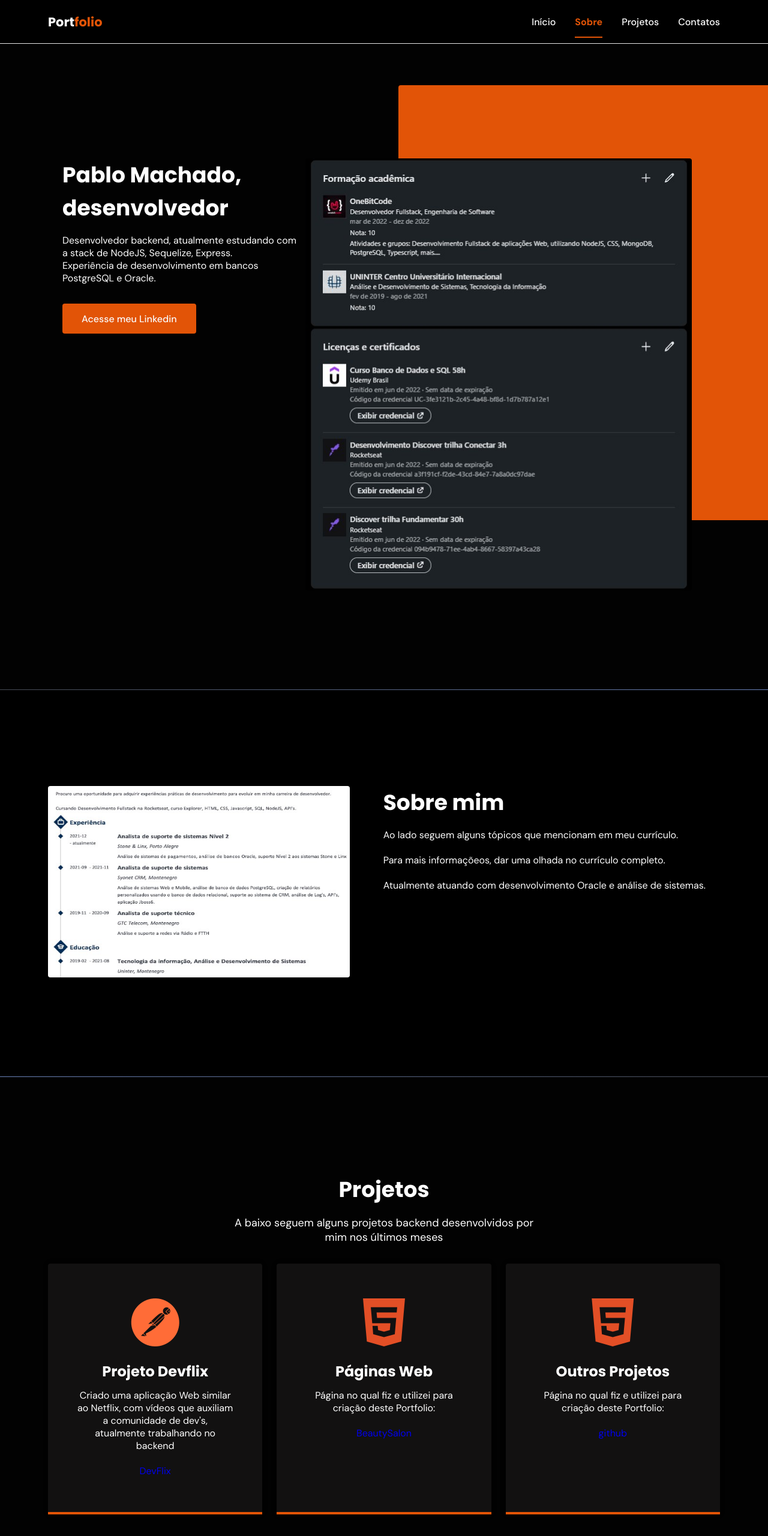
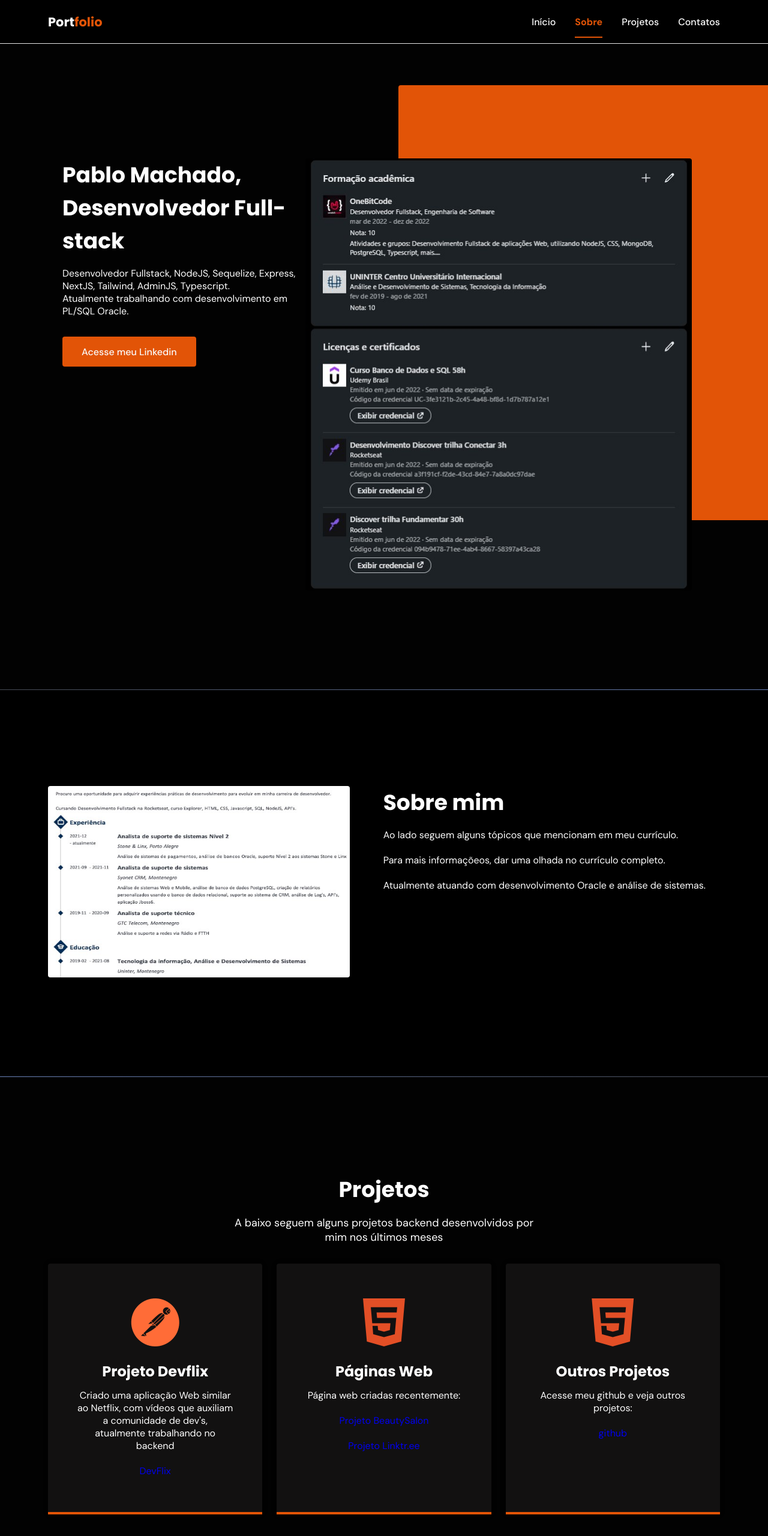
Before and after one commit to henriquessf/portfolio, a plain HTML site: page index.html in a window 1280 px wide. Shown: the top 2560 px of the page at 60% size. Drawn offline with nearby package versions, Linux system fonts and the light colour scheme; files whose address does not match are found by name.

Commit message:
alterado html

```diff
--- a/index.html
+++ b/index.html
@@ -58,13 +58,13 @@
           </div>
           <div class="text">
             <h2 class="title">
-              Pablo Machado, desenvolvedor
+              Pablo Machado, Desenvolvedor Full-stack
             </h2>
             <p>
-              Desenvolvedor backend, atualmente estudando com a stack de NodeJS,
-              Sequelize, Express.
+              Desenvolvedor Fullstack, NodeJS,
+              Sequelize, Express, NextJS, Tailwind, AdminJS, Typescript.
               <br>
-              Experiência de desenvolvimento em bancos PostgreSQL e Oracle.
+              Atualmente trabalhando com desenvolvimento em PL/SQL Oracle.
               <br>
             </p>
             <a class="button" target='_blank' href="https://www.linkedin.com/in/pablo-henrique-320285183/">Acesse meu Linkedin</a>
@@ -121,18 +121,22 @@
               <i class="icon-html5"></i>
               <h3 class="title">Páginas Web</h3>
               <p>
-                Página no qual fiz e utilizei para criação deste Portfolio:
+                Página web criadas recentemente:
               </p>
               <br>
               <a href="https://henriquessf.github.io/nlw/" target="_blank">
-                BeautySalon
+                Projeto BeautySalon
               </a>
+              <p>
+                <br>
+              </p>
+              <a href="https://linktree-repos.vercel.app/">Projeto Linktr.ee</a>
             </div>
             <div class="card">
               <i class="icon-html5"></i>
               <h3 class="title">Outros Projetos</h3>
               <p>
-                Página no qual fiz e utilizei para criação deste Portfolio:
+                Acesse meu github e veja outros projetos:
               </p>
               <br>
               <a href="https://github.com/henriquessf" target="_blank">
@@ -155,7 +159,7 @@
       <section class="section" id="contact">
         <div class="container grid">
           <div class="text">
-            <h2 class="title">Entre em contato comigo e faça um Dev feliz!</h2>
+            <h2 class="title">Entre em contato comigo!</h2>
             <p>
               Caso tenham interesse em me contratar, seguem os meus contatos pessoais
             </p>
```
